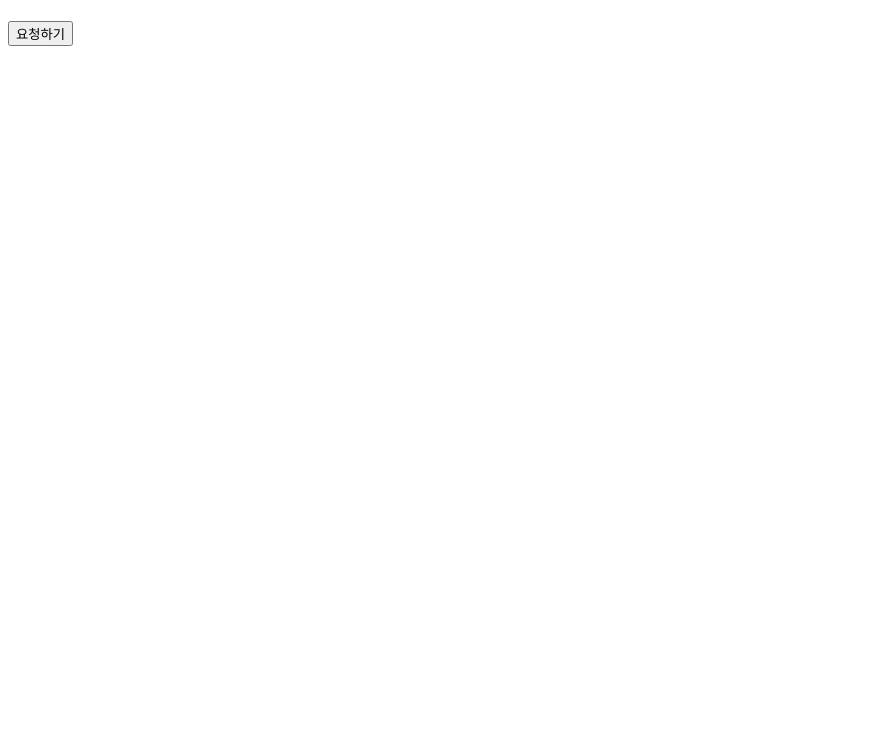
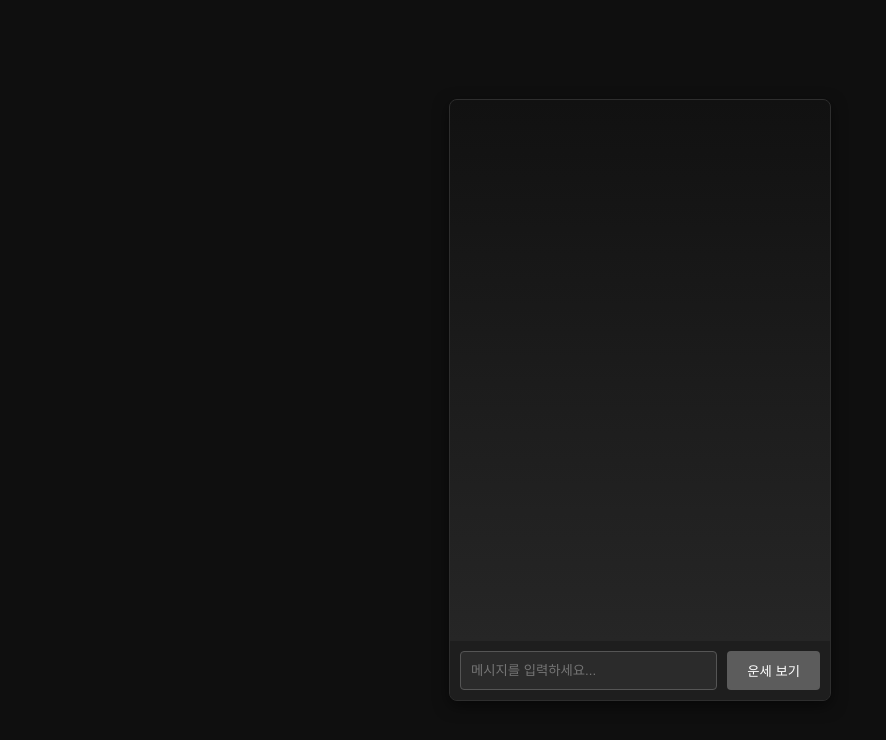
Before and after one commit to ChloePark85/experiment1, a website: page frontend/index.html in a window 1280 px wide. Shown: the whole page, without its empty margins (0-886 px from the left). Drawn offline with Linux system fonts and the light colour scheme.

Commit message:
채팅 UI수정

```diff
--- a/frontend/index.html
+++ b/frontend/index.html
@@ -2,30 +2,158 @@
 <html lang="ko">
   <head>
     <meta charset="UTF-8" />
-    <meta name="viewport" content="width, initial-scale=1.0" />
+    <meta name="viewport" content="width=device-width, initial-scale=1.0" />
     <title>운세를 봐 드립니다! AI도령</title>
+    <style>
+      body {
+        font-family: "Segoe UI", Tahoma, Geneva, Verdana, sans-serif;
+        margin: 0;
+        padding: 0;
+        display: flex;
+        justify-content: center;
+        align-items: center;
+        height: 100vh;
+        background-color: #0f0f0f;
+        color: #fff;
+      }
+      #chat-container {
+        width: 380px;
+        height: 600px;
+        background-color: #1c1c1c;
+        border-radius: 8px;
+        box-shadow: 0 5px 15px rgba(0, 0, 0, 0.5);
+        overflow: hidden;
+        display: flex;
+        flex-direction: column;
+        border: 1px solid #2e2e2e;
+      }
+      #chat-box {
+        flex-grow: 1;
+        padding: 20px;
+        overflow-y: auto;
+        background: linear-gradient(to bottom, #111111, #262626);
+      }
+      .chat-message {
+        margin-bottom: 10px;
+        padding: 10px 20px;
+        border-radius: 18px;
+        line-height: 1.4;
+        position: relative;
+        animation: fadeIn 0.5s ease-in-out;
+      }
+      .user-message {
+        align-self: flex-end;
+        background-color: #4a4a4a;
+      }
+      .assistant-message {
+        align-self: flex-start;
+        background-color: #333333;
+      }
+      #chat-input {
+        padding: 10px;
+        background: #1e1e1e;
+        display: flex;
+      }
+      #chat-input input {
+        flex-grow: 1;
+        padding: 10px;
+        border: 1px solid #555;
+        background: #2b2b2b;
+        color: #fff;
+        margin-right: 10px;
+        border-radius: 4px;
+        outline: none;
+      }
+      #chat-input button {
+        padding: 10px 20px;
+        background-color: #5c5c5c;
+        color: white;
+        border: none;
+        border-radius: 4px;
+        cursor: pointer;
+        transition: background-color 0.3s ease;
+        outline: none;
+      }
+      #chat-input button:hover {
+        background-color: #757575;
+      }
+      @keyframes fadeIn {
+        from {
+          opacity: 0;
+        }
+        to {
+          opacity: 1;
+        }
+      }
+    </style>
   </head>
   <body>
-    <h1></h1>
-    <button onclick="getFortune()">요청하기</button>
+    <div id="chat-container">
+      <div id="chat-box"></div>
+      <div id="chat-input">
+        <input
+          type="text"
+          id="userInput"
+          placeholder="메시지를 입력하세요..."
+        />
+        <button onclick="getFortune()">운세 보기</button>
+      </div>
+    </div>
     <script>
+      const chatBox = document.getElementById("chat-box");
+      const userInput = document.getElementById("userInput");
+
+      userInput.addEventListener("keypress", function (e) {
+        if (e.key === "Enter") {
+          getFortune();
+        }
+      });
+
       async function getFortune() {
+        const name = userInput.value.trim();
+        if (name) {
+          // Display user's message in a speech bubble
+          addUserMessage(name);
+
           try {
             const response = await fetch("http://localhost:3000/fortune", {
               method: "POST",
               headers: {
                 "Content-Type": "application/json",
               },
-            body: JSON.stringify({
-              name: "도령",
-            }),
+              body: JSON.stringify({ name: name }),
             });
             const data = await response.json();
-          console.log(data);
-          return data;
+
+            // Display the assistant's response in a speech bubble
+            if (data && data.assistant) {
+              addAssistantMessage(data.assistant);
+            } else {
+              // Handle the absence of an 'assistant' property
+              addAssistantMessage("I'm sorry, I couldn't find your fortune.");
+            }
           } catch (err) {
-          console.log(err);
+            console.error("Fetch error:", err);
+            addAssistantMessage("There was an error getting your fortune.");
           }
+          userInput.value = ""; // Clear input field
+        }
+      }
+
+      function addUserMessage(message) {
+        const messageElement = document.createElement("div");
+        messageElement.classList.add("chat-message", "user-message");
+        messageElement.textContent = message;
+        chatBox.appendChild(messageElement);
+        chatBox.scrollTop = chatBox.scrollHeight; // Scroll to the bottom
+      }
+
+      function addAssistantMessage(message) {
+        const messageElement = document.createElement("div");
+        messageElement.classList.add("chat-message", "assistant-message");
+        messageElement.textContent = message;
+        chatBox.appendChild(messageElement);
+        chatBox.scrollTop = chatBox.scrollHeight; // Scroll to the bottom
       }
     </script>
   </body>
```
Also changed, not shown: frontend/script.js (added), frontend/style.css (added). Lines whose indentation alone changed are shown as unchanged.
